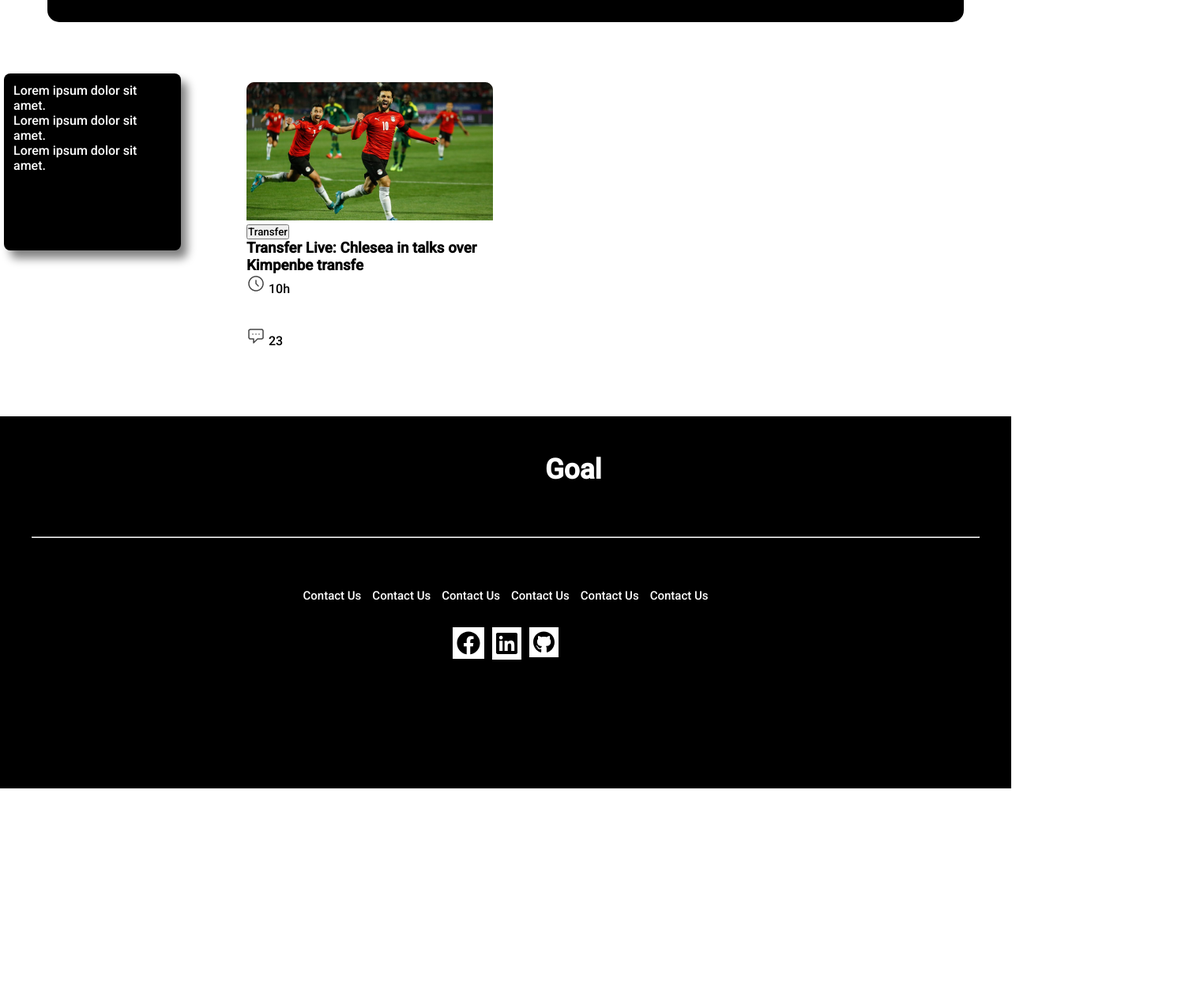
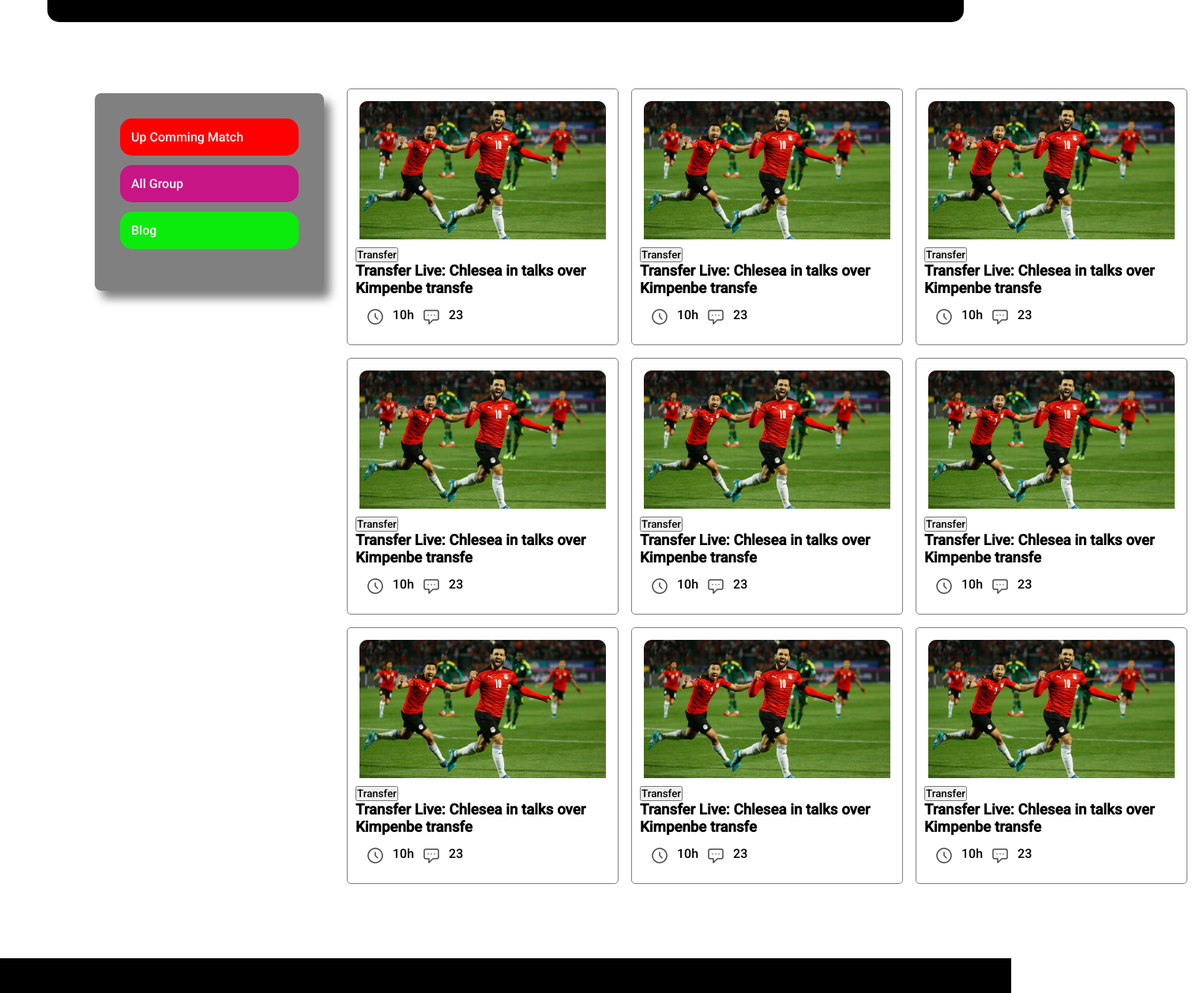
Before and after one commit to arfatunjannat/venila-css, a plain HTML site: page index.html in a window 1280 px wide. Shown: the part 692-1949 px from the top of the page at 79% size, 1519 px wide, since content can reach past the window. Before the commit the page ends 1690 px from the top, so only its background shows below. Drawn offline with Linux system fonts and the light colour scheme.

Commit message:
my 2nd comit

```diff
--- a/index.css
+++ b/index.css
@@ -51,27 +51,87 @@ font-size: 60px;
     grid-template-columns: repeat(2,1fr);
 }
 .box-item{
-background-color: black;
+background-color: gray;
 margin: 5px;
-padding: 12px;
+margin-left: 120px;
+margin-top: 30px;
+padding: 20px;
 color: white;
 border-radius: 8px;
 box-shadow: 8px 10px 12px gray;
-width: 200px;
-height: 200px;
+width: 250px;
+height: 210px;
 }
-.card{
+.box-item:hover{
+    background-color: aqua;
+    transition: 2s;
+}
+.box-upcoming{
+    background-color: red;
+    margin: 12px;
+    padding: 14px;
+    color: white;
+    border-radius: 15px;
+    text-decoration: none;
+}
+.box-upcoming:hover{
+background-color: rgb(17, 226, 17);
+}
+.box-a{
+    text-decoration: none;
+}
+
+.box-all-gruop{
+    background-color: mediumvioletred;
+    margin: 12px;
+    padding: 14px;
+    color: white;
+    border-radius: 15px;
+    text-decoration: none;
+}
+.box-all-gruop:hover{
+background-color: green;
+}
+
+.Blog{
+    background-color: rgb(12, 236, 12);
+    margin: 12px;
+    padding: 14px;
+    color: white;
+    border-radius: 15px;
+    text-decoration: none;
+}
+.Blog:hover{
+background-color: rgb(69, 22, 208);
+}
+/* main-card */
+/* .card{
     display: grid;
     grid-template-columns: repeat(2,1fr);
-}
+} */
 .main-card-item{
     display: grid;
    grid-template-columns: repeat(3,1fr);
    margin: 8px;
    padding: 8px;
 
+
+
 }
-
+.card-item{
+    border: 1px solid gray;
+    margin: 8px;
+    padding: 10px;
+    border-radius: 5px;
+}
+.card-img{
+    margin-left: 9px;
+    margin: 5px;
+}
+.card-icon{
+    display: flex;
+    margin: 8px;
+}
 
 
 
--- a/index.html
+++ b/index.html
@@ -34,9 +34,10 @@
 <div class="card">
     <div class="main-card">
         <div class="box-item">
-            <p>Lorem ipsum dolor sit amet.</p>
-            <p>Lorem ipsum dolor sit amet.</p>
-            <p>Lorem ipsum dolor sit amet.</p>
+            <a class="box-a" href="https://www.facebook.com/arfatunjannat.tina?refid=12"><p class="box-upcoming">Up Comming Match</p></a>
+
+            <p class="box-all-gruop">All Group</p>
+            <p class="Blog">Blog</p>
         </div>
         <div class="main-card-item">
 
@@ -48,8 +49,91 @@
             <h3>Transfer Live: Chlesea in talks
                 over Kimpenbe transfe</h3>
                 <div class="card-icon">
-                    <p><img src="image/Time Icon.png" alt=""> 10h</p> <br> <br>
-                    <p><img src="image/Chat Icon.png" alt=""> 23</p>
+                    <img style="margin:5px ;" src="image/Time Icon.png" alt=""> <p style="margin:5px ;">10h</p>
+                    <img style="margin:5px ;" src="image/Chat Icon.png" alt=""><p style="margin:5px ;">23</p>
+                </div>
+        </div>
+
+        <div class="card-item">
+            <img class="card-img" src="image/Blog Image.png" alt="">
+            <button>Transfer</button>
+            <h3>Transfer Live: Chlesea in talks
+                over Kimpenbe transfe</h3>
+                <div class="card-icon">
+                    <img style="margin:5px ;" src="image/Time Icon.png" alt=""> <p style="margin:5px ;">10h</p>
+                    <img style="margin:5px ;" src="image/Chat Icon.png" alt=""><p style="margin:5px ;">23</p>
+                </div>
+        </div>
+        <div class="card-item">
+            <img class="card-img" src="image/Blog Image.png" alt="">
+            <button>Transfer</button>
+            <h3>Transfer Live: Chlesea in talks
+                over Kimpenbe transfe</h3>
+                <div class="card-icon">
+                    <img style="margin:5px ;" src="image/Time Icon.png" alt=""> <p style="margin:5px ;">10h</p>
+                    <img style="margin:5px ;" src="image/Chat Icon.png" alt=""><p style="margin:5px ;">23</p>
+                </div>
+        </div>
+        <div class="card-item">
+            <img class="card-img" src="image/Blog Image.png" alt="">
+            <button>Transfer</button>
+            <h3>Transfer Live: Chlesea in talks
+                over Kimpenbe transfe</h3>
+                <div class="card-icon">
+                    <img style="margin:5px ;" src="image/Time Icon.png" alt=""> <p style="margin:5px ;">10h</p>
+                    <img style="margin:5px ;" src="image/Chat Icon.png" alt=""><p style="margin:5px ;">23</p>
+                </div>
+        </div>
+        <div class="card-item">
+            <img class="card-img" src="image/Blog Image.png" alt="">
+            <button>Transfer</button>
+            <h3>Transfer Live: Chlesea in talks
+                over Kimpenbe transfe</h3>
+                <div class="card-icon">
+                    <img style="margin:5px ;" src="image/Time Icon.png" alt=""> <p style="margin:5px ;">10h</p>
+                    <img style="margin:5px ;" src="image/Chat Icon.png" alt=""><p style="margin:5px ;">23</p>
+                </div>
+        </div>
+        <div class="card-item">
+            <img class="card-img" src="image/Blog Image.png" alt="">
+            <button>Transfer</button>
+            <h3>Transfer Live: Chlesea in talks
+                over Kimpenbe transfe</h3>
+                <div class="card-icon">
+                    <img style="margin:5px ;" src="image/Time Icon.png" alt=""> <p style="margin:5px ;">10h</p>
+                    <img style="margin:5px ;" src="image/Chat Icon.png" alt=""><p style="margin:5px ;">23</p>
+                </div>
+        </div>
+
+        <div class="card-item">
+            <img class="card-img" src="image/Blog Image.png" alt="">
+            <button>Transfer</button>
+            <h3>Transfer Live: Chlesea in talks
+                over Kimpenbe transfe</h3>
+                <div class="card-icon">
+                    <img style="margin:5px ;" src="image/Time Icon.png" alt=""> <p style="margin:5px ;">10h</p>
+                    <img style="margin:5px ;" src="image/Chat Icon.png" alt=""><p style="margin:5px ;">23</p>
+                </div>
+        </div>
+
+        <div class="card-item">
+            <img class="card-img" src="image/Blog Image.png" alt="">
+            <button>Transfer</button>
+            <h3>Transfer Live: Chlesea in talks
+                over Kimpenbe transfe</h3>
+                <div class="card-icon">
+                    <img style="margin:5px ;" src="image/Time Icon.png" alt=""> <p style="margin:5px ;">10h</p>
+                    <img style="margin:5px ;" src="image/Chat Icon.png" alt=""><p style="margin:5px ;">23</p>
+                </div>
+        </div>
+        <div class="card-item">
+            <img class="card-img" src="image/Blog Image.png" alt="">
+            <button>Transfer</button>
+            <h3>Transfer Live: Chlesea in talks
+                over Kimpenbe transfe</h3>
+                <div class="card-icon">
+                    <img style="margin:5px ;" src="image/Time Icon.png" alt=""> <p style="margin:5px ;">10h</p>
+                    <img style="margin:5px ;" src="image/Chat Icon.png" alt=""><p style="margin:5px ;">23</p>
                 </div>
         </div>
 
```
